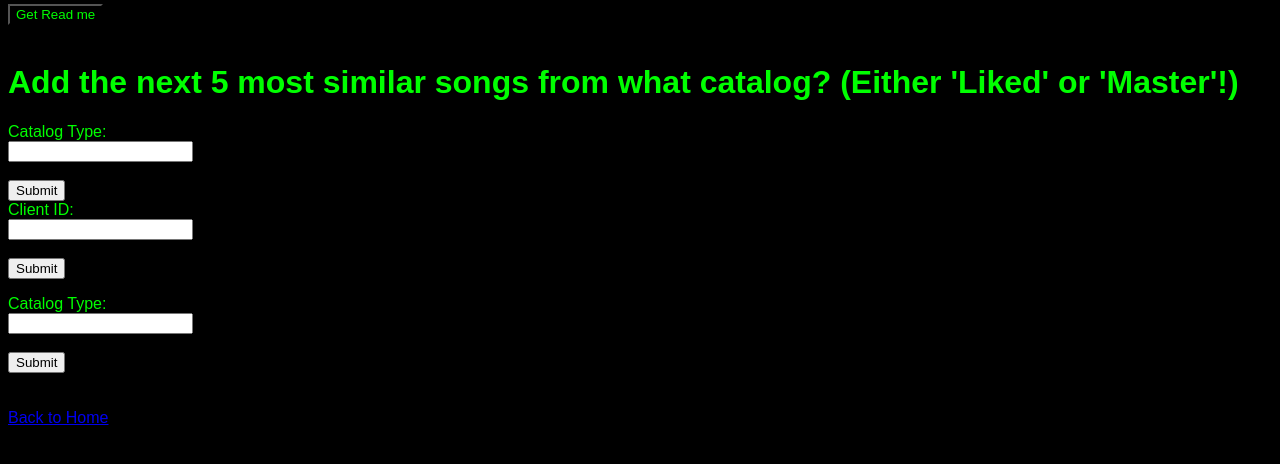
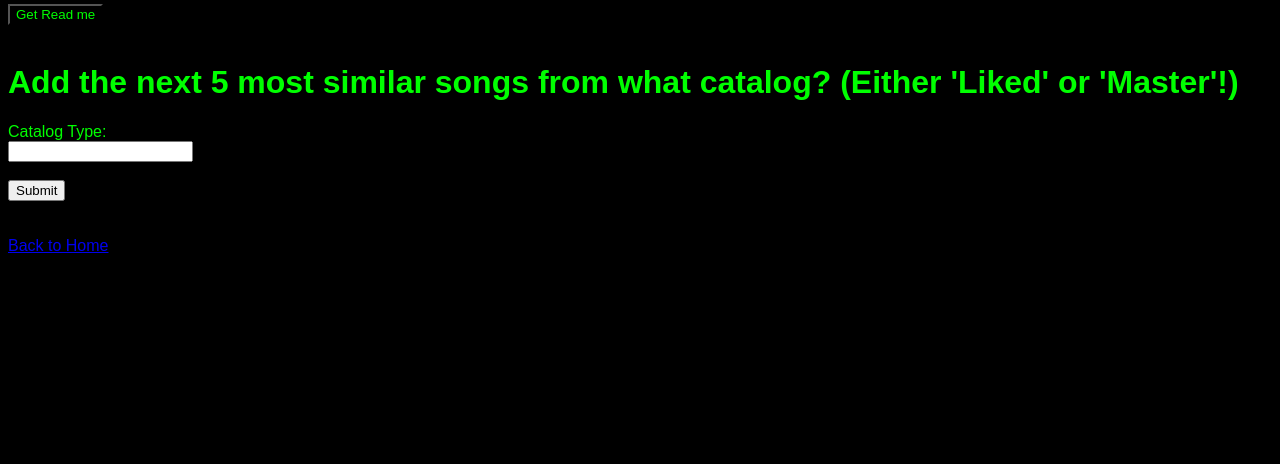
Before and after one commit to seamusmcn/seamusmcn.github.io, a Flask app: template templates/Spotify_buttons.html in a window 1280 px wide. Shown: the part 190-654 px from the top of the page. Run offline with Flask 3, Linux system fonts and the light colour scheme; the template is opened without the code that fills it, so the values that code supplies are empty; some libraries are stand-ins or nearby versions.

Commit message:
fix entries

```diff
--- a/templates/Spotify_buttons.html
+++ b/templates/Spotify_buttons.html
@@ -24,7 +24,6 @@
         <input type="submit" value="Submit">
     </form>
 
-
     <!-- <p></p> -->
     <br><br>
     <button onclick="window.location.href='https://seamusmcn-github-io.onrender.com/pull_text'">Get Read me</button>
@@ -41,20 +40,6 @@
         <input type="submit" value="Submit">
     </form>
 
-    <form id="spotify-credentials-form">
-    <label for="client_id">Client ID:</label><br>
-    <input type="text" id="client_id" name="client_id" required><br><br>
-    <input type="submit" value="Submit">
-</form>
-
-<p id="status"></p>  <!-- This will show the status of the request -->
-
-<form id="catalog-form">
-    <label for="Catalog">Catalog Type:</label><br>
-    <input type="text" id="Catalog" name="Catalog" required><br><br>
-    <input type="submit" value="Submit">
-</form>
-
     <br><br>
 
         <!-- Link back to Home -->
```
